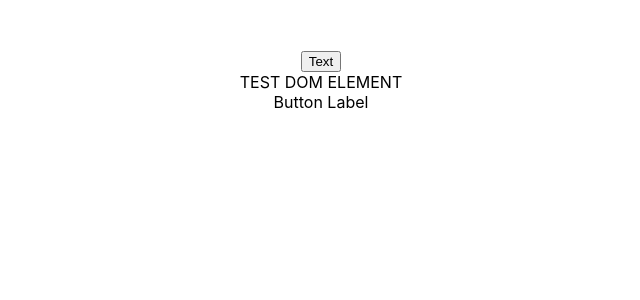
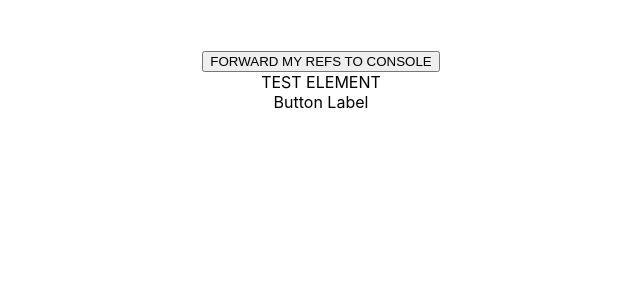
Before and after one commit to EBuyuran/react-playground, a React (Create React App) app: page / in a window 1280 px wide. Shown: the top 300 px of the page, without its empty margins (319-959 px from the left). Built offline with nearby package versions, Linux system fonts and the light colour scheme.

Commit message:
refactor labelled button

```diff
--- a/src/App.js
+++ b/src/App.js
@@ -6,7 +6,7 @@ class App extends Component {
   render() {
     return (
       <div className="App">
-        <LabelledButton text={"Text"} label={"Button Label"} />
+        <LabelledButton text={"FORWARD MY REFS TO CONSOLE"} label={"Button Label"} />
       </div>
     );
   }
--- a/src/Button.js
+++ b/src/Button.js
@@ -1,10 +1,12 @@
 import React from "react";
 
-export default React.forwardRef((props, ref) => {
+export default React.forwardRef((props, refs) => {
   return (
     <div>
-      <button ref={ref[0]} onClick={props.callback}>{props.children}</button>
-      <div ref={ref[1]}>TEST DOM ELEMENT</div>
+      <button ref={refs.buttonRef} onClick={props.testRefs}>
+        {props.children}
+        </button>
+      <div ref={refs.testElementRef}>TEST ELEMENT</div>
     </div>
   )
 });
--- a/src/LabelledButton.js
+++ b/src/LabelledButton.js
@@ -5,21 +5,26 @@ export default class LabelledButton extends Component {
   constructor(props) {
     super(props);
 
+    // This component is an example to understand how forwardRef works in react.
+
     this.buttonRef = React.createRef();
     this.testElementRef = React.createRef();
   }
 
-  callback() {
+  testRefs() {
     console.log(this.buttonRef.current);
     console.log(this.testElementRef.current);
   }
 
   render() {
-    return (
-      <React.Fragment>
-        <Button ref={[this.buttonRef, this.testElementRef]} callback={this.callback.bind(this)}>Text</Button>
-        <div>{this.props.label}</div>
-      </React.Fragment>
-    );
+    const refs = {
+      buttonRef: this.buttonRef,
+      testElementRef: this.testElementRef,
+    };
+
+    return <React.Fragment>
+      <Button ref={refs} testRefs={this.testRefs.bind(this)}>{this.props.text}</Button>
+      <div>{this.props.label}</div>
+    </React.Fragment>
   }
 }
--- a/src/serviceWorker.js
+++ b/src/serviceWorker.js
@@ -74,7 +74,7 @@ function registerValidSW(swUrl, config) {
                   'tabs for this page are closed. See http://bit.ly/CRA-PWA.'
               );
 
-              // Execute callback
+              // Execute testRefs
               if (config && config.onUpdate) {
                 config.onUpdate(registration);
               }
@@ -84,7 +84,7 @@ function registerValidSW(swUrl, config) {
               // "Content is cached for offline use." message.
               console.log('Content is cached for offline use.');
 
-              // Execute callback
+              // Execute testRefs
               if (config && config.onSuccess) {
                 config.onSuccess(registration);
               }
```
